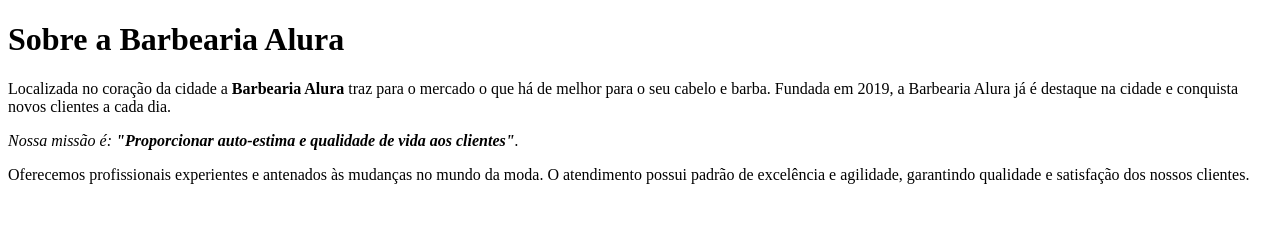
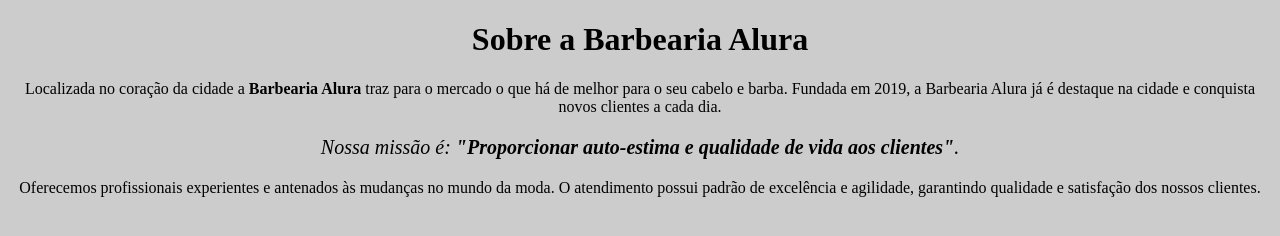
Before and after one commit to proffaust/sitebarberiaalura, a plain HTML site: page index.html in a window 1280 px wide. Drawn offline with Linux system fonts and the light colour scheme.

Commit message:
Add files via upload

```diff
--- a/index.html
+++ b/index.html
@@ -5,14 +5,20 @@
 
         <meta charset="UTF-8">
         <title> Barbearia Alura </title>
+        <link rel="stylesheet" href="style.css">
+
+        <style>
+
+
+        </style>
     </head>
 
     <body>
-        <h1>Sobre a Barbearia Alura</h1>
+        <h1 style="text-align: center; ">Sobre a Barbearia Alura</h1>
 
         <p>Localizada no coração da cidade a <strong>Barbearia Alura</strong> traz para o mercado o que há de melhor para o seu cabelo e barba. Fundada em 2019, a Barbearia Alura já é destaque na cidade e conquista novos clientes a cada dia.</p>
 
-        <p><em>Nossa missão é: <strong>"Proporcionar auto-estima e qualidade de vida aos clientes"</strong>.</em></p>
+        <p style="font-size: 20px; "><em>Nossa missão é: <strong>"Proporcionar auto-estima e qualidade de vida aos clientes"</strong>.</em></p>
 
         <p>Oferecemos profissionais experientes e antenados às mudanças no mundo da moda. O atendimento possui padrão de excelência e agilidade, garantindo qualidade e satisfação dos nossos clientes.</p>
     </body>
--- /dev/null
+++ b/style.css
@@ -0,0 +1,9 @@
+p {
+    text-align: center;
+
+
+}
+
+body {
+    background: #CCCCCC;
+}
```
